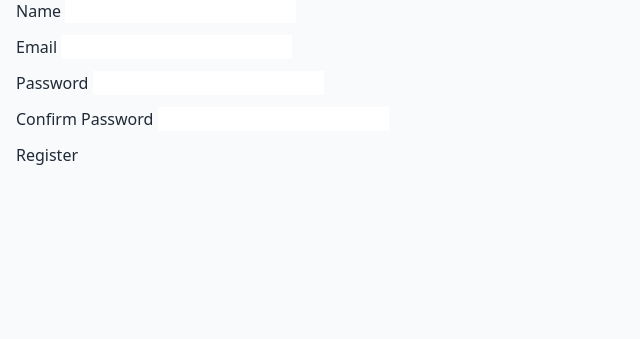
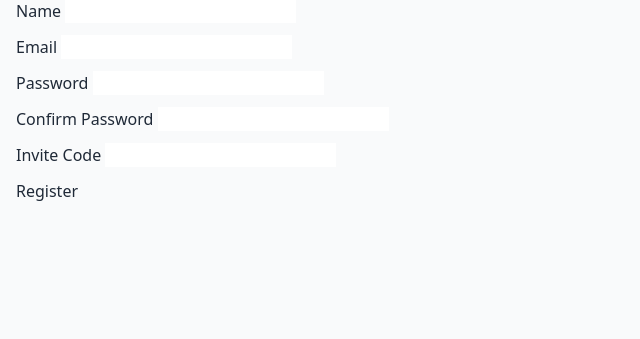
Before and after one commit to beezer1914/sigma_finance, a Flask app: page /register in a window 1280 px wide. Shown: the part 125-464 px from the top of the page, without its empty margins (0-640 px from the left). Run offline with Flask 3, Linux system fonts and the light colour scheme.

Commit message:
updated the registration form and the html to accept invite codes

```diff
--- a/sigma_finance/forms/register_form.py
+++ b/sigma_finance/forms/register_form.py
@@ -1,12 +1,47 @@
+# sigma_finance/forms/register_form.py
+
 from flask_wtf import FlaskForm
 from wtforms import StringField, PasswordField, SubmitField
-from wtforms.validators import DataRequired, Email, EqualTo, Length
+from wtforms.validators import DataRequired, Email, EqualTo, Length, ValidationError
+from sigma_finance.models import InviteCode
+from datetime import datetime
 
 class RegisterForm(FlaskForm):
-    name = StringField("Name", validators=[DataRequired(), Length(min=2, max=100)])
-    email = StringField("Email", validators=[DataRequired(), Email()])
-    password = PasswordField("Password", validators=[DataRequired(), Length(min=6)])
-    confirm_password = PasswordField("Confirm Password", validators=[
-        DataRequired(), EqualTo("password", message="Passwords must match.")
-    ])
+    name = StringField(
+        "Name",
+        validators=[DataRequired(), Length(min=2, max=100)]
+    )
+    email = StringField(
+        "Email",
+        validators=[DataRequired(), Email()]
+    )
+    password = PasswordField(
+        "Password",
+        validators=[DataRequired(), Length(min=6)]
+    )
+    confirm_password = PasswordField(
+        "Confirm Password",
+        validators=[
+            DataRequired(),
+            EqualTo("password", message="Passwords must match.")
+        ]
+    )
+
+    # ——— Add this field ———
+    invite_code = StringField(
+        "Invite Code",
+        validators=[DataRequired(), Length(min=4, max=32)]
+    )
+
     submit = SubmitField("Register")
+
+    # ——— And this hook ———
+    def validate_invite_code(self, field):
+        code = field.data.strip()
+        invite = InviteCode.query.filter_by(code=code).first()
+        if not invite:
+            raise ValidationError("That invite code does not exist.")
+        if invite.used:
+            raise ValidationError("This invite code has already been claimed.")
+        if invite.expires_at and invite.expires_at < datetime.utcnow():
+            raise ValidationError("This invite code has expired.")
--- a/sigma_finance/templates/register.html
+++ b/sigma_finance/templates/register.html
@@ -2,26 +2,52 @@
 {% block content %}
 <div class="container mt-5">
   <h2>Register</h2>
-  <form method="POST">
+  <form method="POST" action="{{ url_for('auth.register') }}">
     {{ form.hidden_tag() }}
 
     <div class="mb-3">
-      {{ form.name.label }} {{ form.name(class="form-control") }}
+      {{ form.name.label(class="form-label") }}
+      {{ form.name(class="form-control") }}
+      {% for error in form.name.errors %}
+        <div class="text-danger small mt-1">{{ error }}</div>
+      {% endfor %}
     </div>
 
     <div class="mb-3">
-      {{ form.email.label }} {{ form.email(class="form-control") }}
+      {{ form.email.label(class="form-label") }}
+      {{ form.email(class="form-control") }}
+      {% for error in form.email.errors %}
+        <div class="text-danger small mt-1">{{ error }}</div>
+      {% endfor %}
     </div>
 
     <div class="mb-3">
-      {{ form.password.label }} {{ form.password(class="form-control") }}
+      {{ form.password.label(class="form-label") }}
+      {{ form.password(class="form-control") }}
+      {% for error in form.password.errors %}
+        <div class="text-danger small mt-1">{{ error }}</div>
+      {% endfor %}
     </div>
 
     <div class="mb-3">
-      {{ form.confirm_password.label }} {{ form.confirm_password(class="form-control") }}
+      {{ form.confirm_password.label(class="form-label") }}
+      {{ form.confirm_password(class="form-control") }}
+      {% for error in form.confirm_password.errors %}
+        <div class="text-danger small mt-1">{{ error }}</div>
+      {% endfor %}
     </div>
 
-    {{ form.submit(class="btn btn-primary") }}
+    <div class="mb-3">
+      {{ form.invite_code.label(class="form-label") }}
+      {{ form.invite_code(class="form-control") }}
+      {% for error in form.invite_code.errors %}
+        <div class="text-danger small mt-1">{{ error }}</div>
+      {% endfor %}
+    </div>
+
+    <button type="submit" class="btn btn-primary">
+      {{ form.submit.label.text }}
+    </button>
   </form>
 </div>
 {% endblock %}
```
